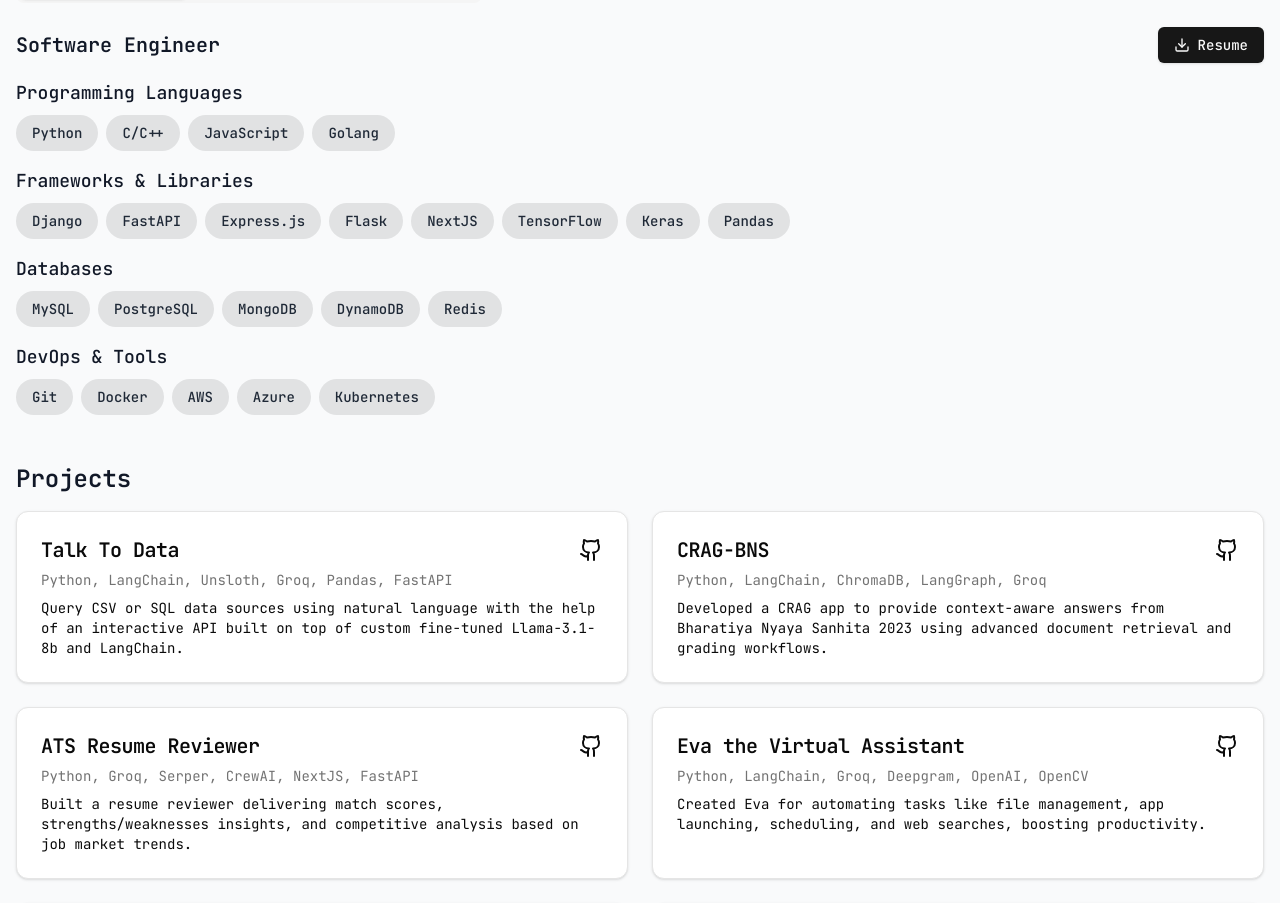
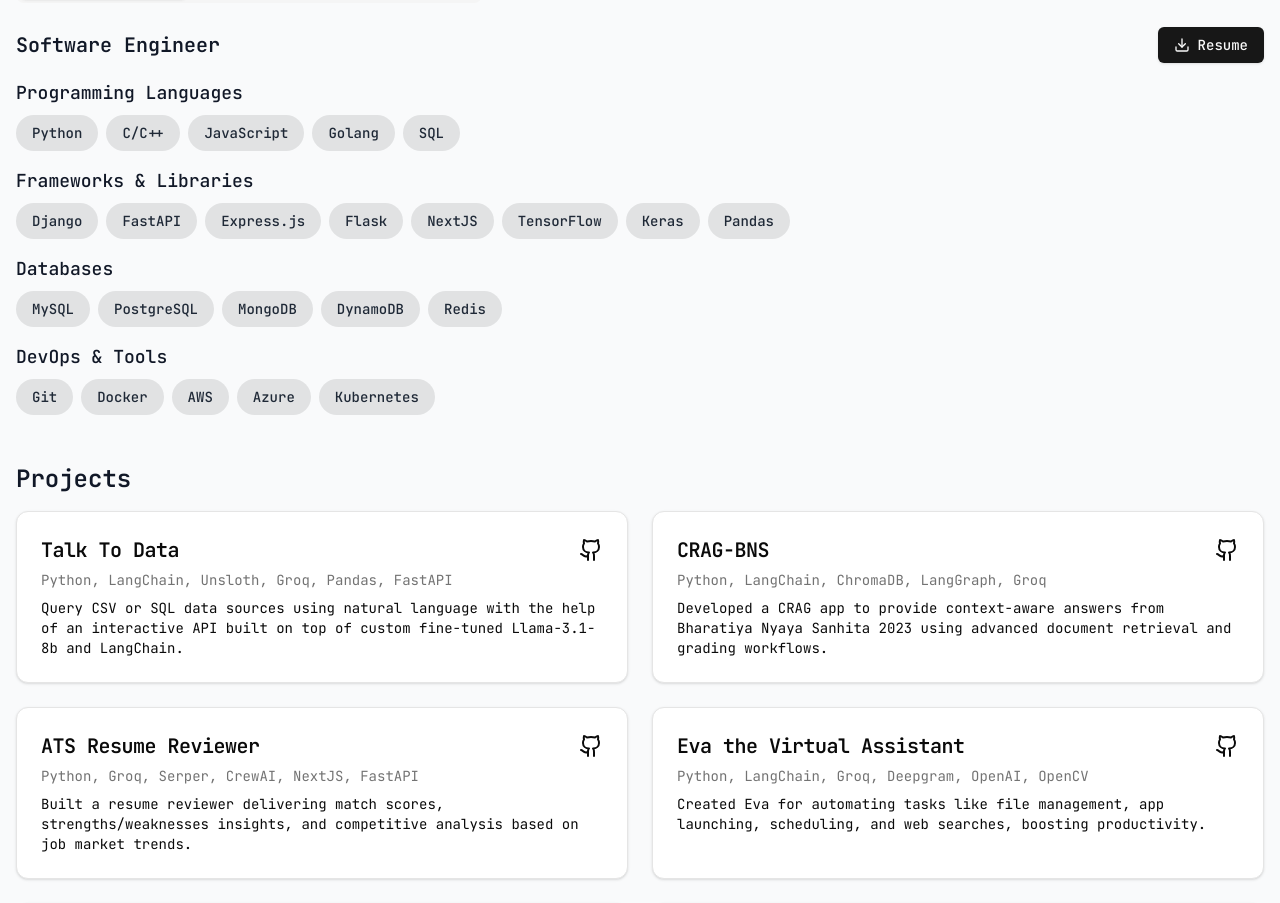
Before and after one commit to kaustubha-chaturvedi/kaustubha-chaturvedi.github.io, a Next.js app: page / in a window 1280 px wide. Shown: the part 965-1868 px from the top of the page. Built offline with nearby package versions, Linux system fonts and the light colour scheme.

Commit message:
Update skills.ts

```diff
--- a/src/data/skills.ts
+++ b/src/data/skills.ts
@@ -4,7 +4,7 @@
     {
         name: "Software Engineer",
         skills: [
-            { category: "Programming Languages", items: ["Python", "C/C++", "JavaScript", "Golang"] },
+            { category: "Programming Languages", items: ["Python", "C/C++", "JavaScript", "Golang", "SQL"] },
             { category: "Frameworks & Libraries", items: ["Django", "FastAPI", "Express.js", "Flask", "NextJS", "TensorFlow", "Keras", "Pandas"] },
             { category: "Databases", items: ["MySQL", "PostgreSQL", "MongoDB", "DynamoDB", "Redis"] },
             { category: "DevOps & Tools", items: ["Git", "Docker", "AWS", "Azure", "Kubernetes"] }
@@ -14,7 +14,7 @@
     {
         name: "AI / ML Engineer",
         skills: [
-            { category: "Programming Languages", items: ["Python", "C/C++", "JavaScript", "Golang", "Java"] },
+            { category: "Programming Languages", items: ["Python", "C/C++", "JavaScript", "Golang", "SQL"] },
             { category: "Frameworks & Libraries", items: ["TensorFlow", "Keras", "PyTorch", "CrewAI", "Serper", "Scikit-learn", "FastAPI", "LangChain", "Groq", "Deepgram", "OpenCV"] },
             { category: "AI/ML", items: ["Data Preprocessing", "Feature Engineering", "Model Evaluation", "NLP", "Generative AI", "RAG"] },
             { category: "Databases", items: ["MySQL", "PostgreSQL", "MongoDB", "DynamoDB", "Redis", "ChromaDB"] },
```
